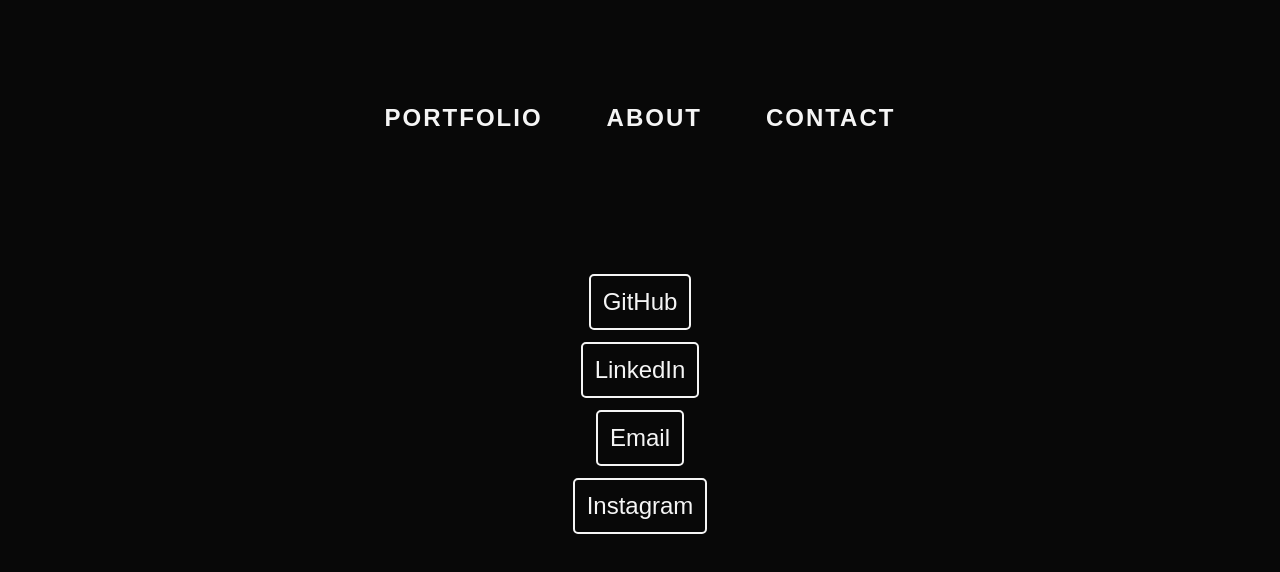
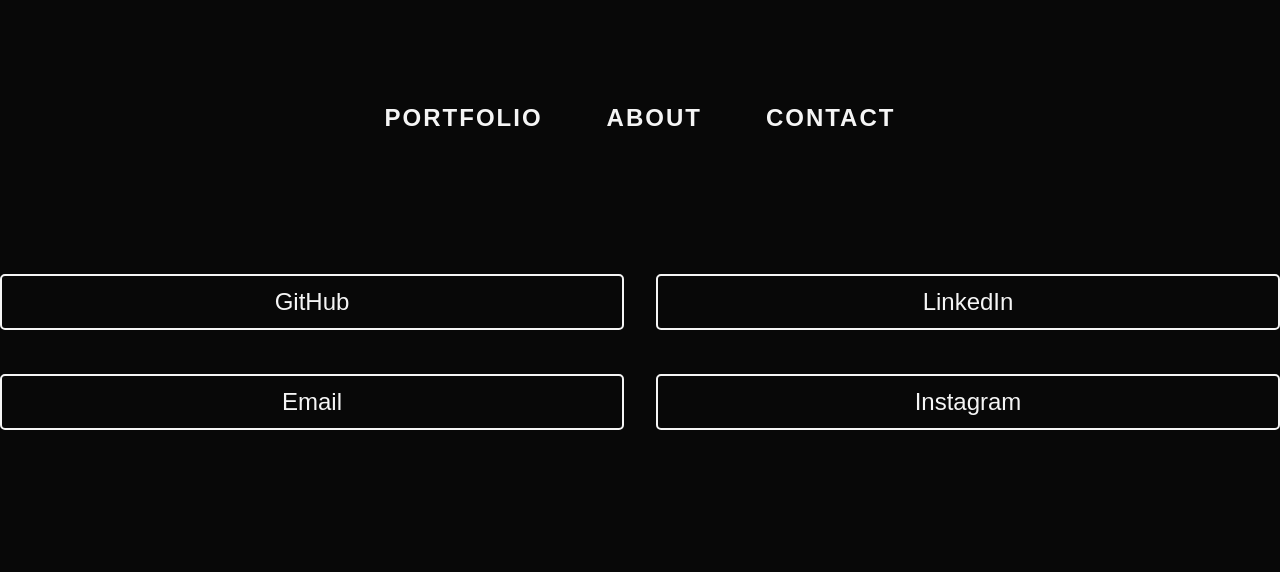
Before and after one commit to Plofland/photo-portfolio, a Next.js app: page /contact in a window 1280 px wide. Shown: the top 572 px of the page. Built offline with nearby package versions, Linux system fonts and the light colour scheme.

Commit message:
add new contact container

```diff
--- a/src/app/contact/page.js
+++ b/src/app/contact/page.js
@@ -6,6 +6,7 @@
 const Contact = () => {
 	return (
 		<ContactContainer>
+			<SocialButtons>
 				<SocialLink
 					href="https://github.com/Plofland"
 					target="_blank"
@@ -30,6 +31,7 @@
 				>
 					<TextContainer>Instagram</TextContainer>
 				</SocialLink>
+			</SocialButtons>
 		</ContactContainer>
 	);
 };
@@ -37,13 +39,26 @@
 export default Contact;
 
 const ContactContainer = styled.div`
+	width: 80vw;
+`;
+
+const SocialButtons = styled.div`
 	display: flex;
 	width: 100vw;
 	align-items: center;
 	flex-direction: column;
 	margin-top: 8em;
+	justify-content: center;
+
 	@media (max-width: 750px) {
 		margin-top: 4em;
+	}
+
+	@media (min-width: 751px) {
+		display: grid;
+		grid-template-columns: repeat(2, 1fr);
+		gap: 2em;
+		margin-top: 8em;
 	}
 `;
 
@@ -51,6 +66,11 @@
 	font-family: 'CeraPro', sans-serif;
 	font-size: 24px;
 	text-decoration: none;
+	text-align: center;
+	@media (max-width: 750px) {
+		width: 100%;
+		margin-top: 2em;
+	}
 `;
 
 const TextContainer = styled.div`
```
Lines whose indentation alone changed are shown as unchanged.
